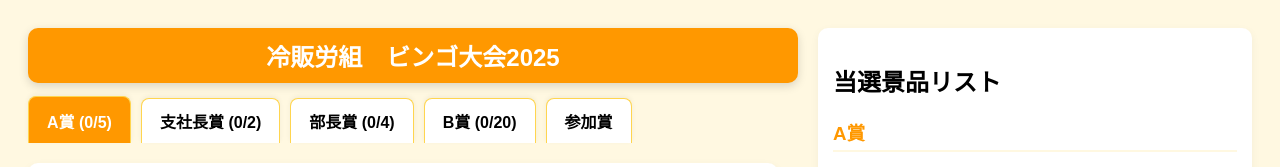
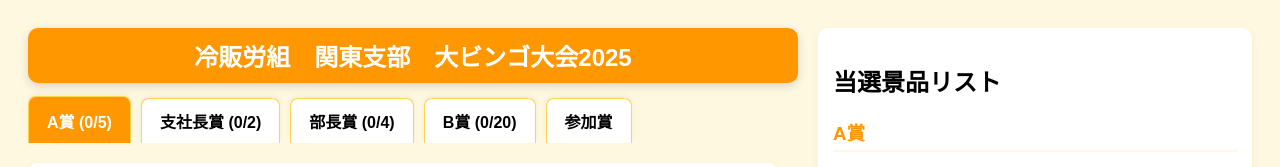
Before and after one commit to toshiwd/bingo-taikai, a plain HTML site: page ビンゴ大会.html in a window 1280 px wide. Shown: the top 167 px of the page. Drawn offline with Linux system fonts and the light colour scheme.

Commit message:
Update ビンゴ大会.html

```diff
--- a/ビンゴ大会.html
+++ b/ビンゴ大会.html
@@ -306,7 +306,7 @@
 <body>
 
 <div>
-    <div id="pageTitle">冷販労組　ビンゴ大会2025</div>
+    <div id="pageTitle">冷販労組　関東支部　大ビンゴ大会2025</div>
 
     <div id="tabs">
         <div class="tab active" data-category="A賞">A賞 (<span id="A賞-count">0</span>/<span id="A賞-max">5</span>)</div>
```
